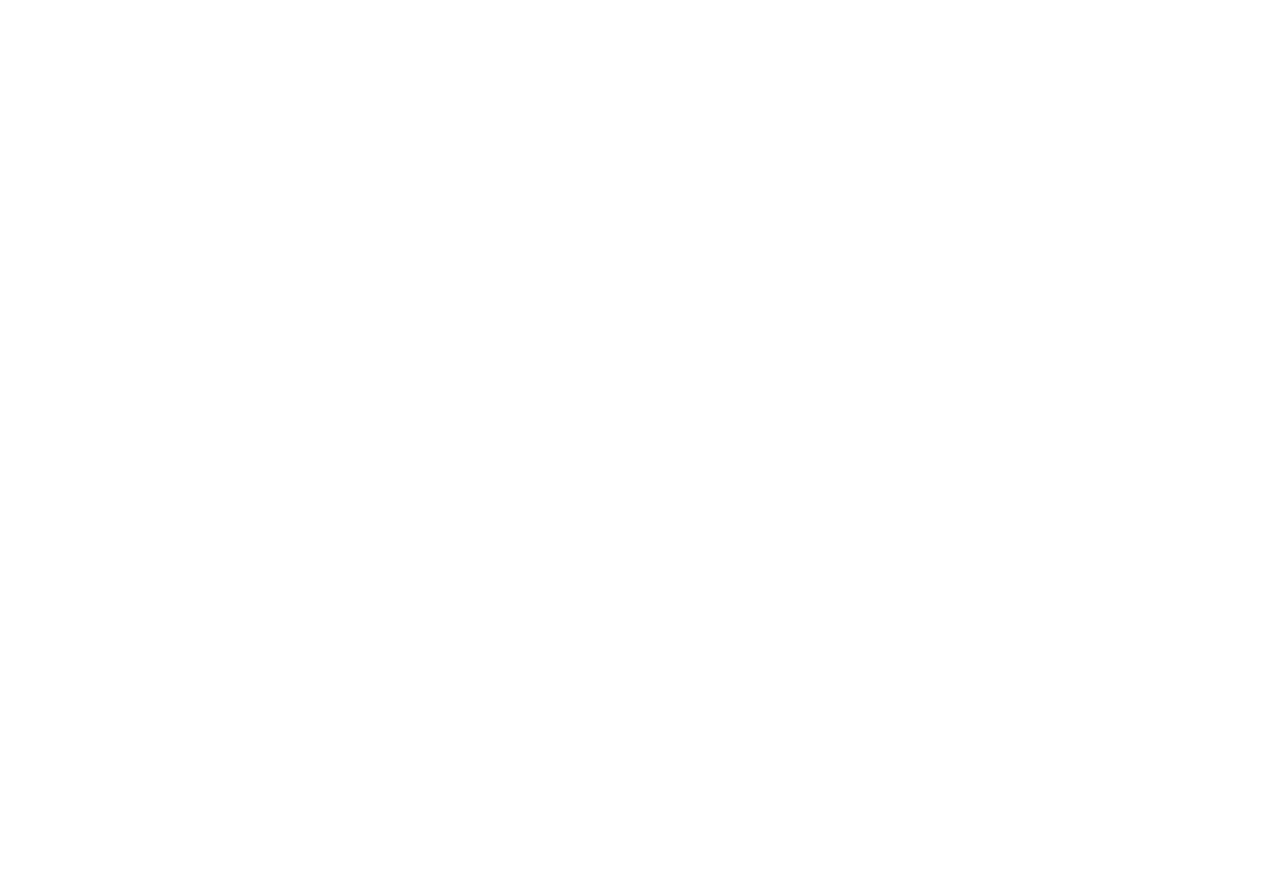
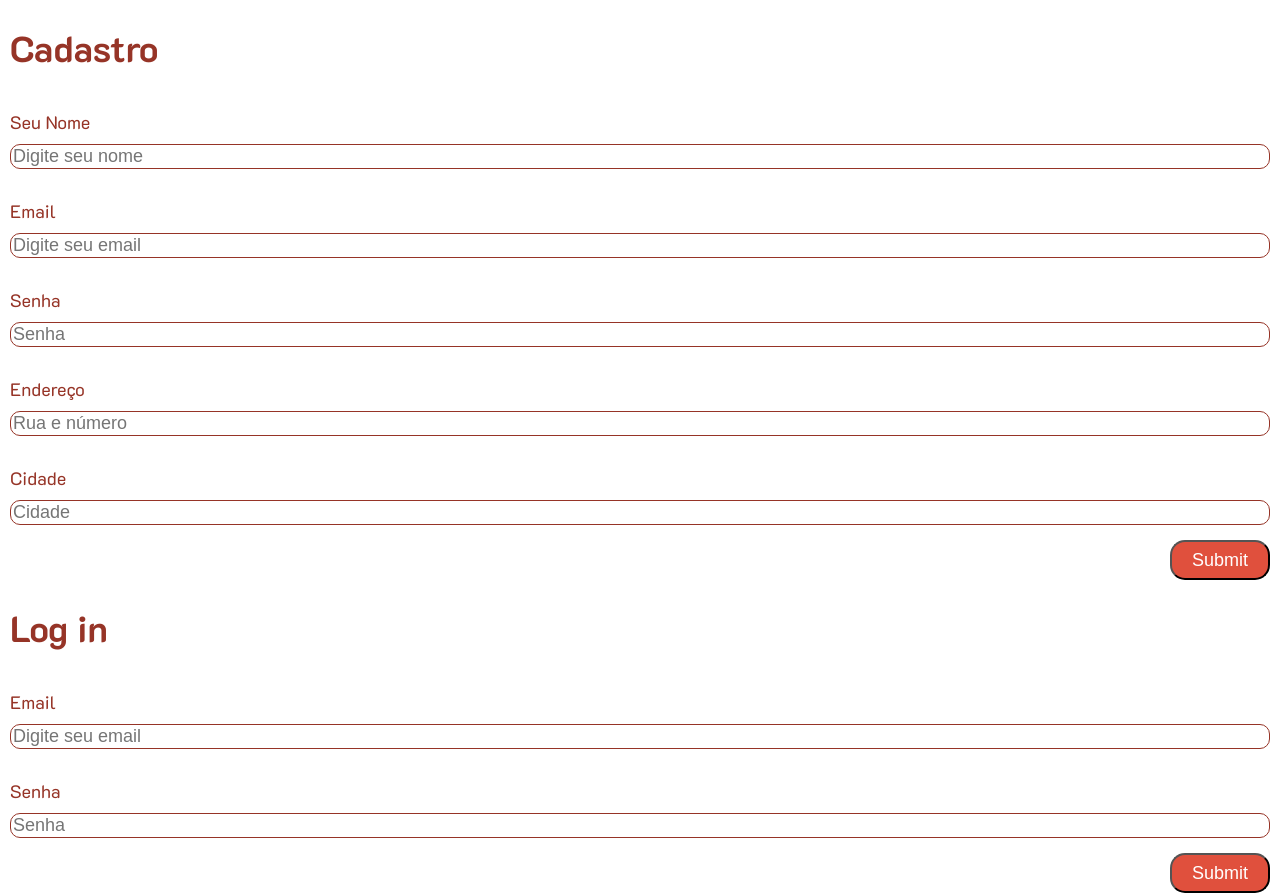
Before and after one commit to thatianaemanuelle/hackathonlaboratoria, a website: page index.html in a window 1280 px wide. Before the commit the page ends 800 px from the top, so only its background shows below. Drawn offline with nearby package versions, Linux system fonts and the light colour scheme; no server answers.

Commit message:
splash screen working

```diff
--- a/index.html
+++ b/index.html
@@ -10,7 +10,8 @@
   </head>
   <body>
     <h1 class="splash">Tempo</h1>
-    <form class="register-area">
+    <form class="signup-area">
+      <h1 class="form-title">Cadastro</h1>
       <div class="form-group">
         <label for="username">Seu Nome</label>
         <input type="email" class="form-control" id="username" aria-describedby="emailHelp" placeholder="Digite seu nome">
@@ -31,11 +32,23 @@
         <label for="inputCity">Cidade</label>
         <input type="text" class="form-control" id="inputCity" placeholder="Cidade">
       </div>
-      <button type="submit" class="btn">Submit</button>
+      <button type="submit" class="btn" id="signup-btn">Submit</button>
+    </form>
+    <form class="login-area">
+      <h1 class="form-title">Log in</h1>
+      <div class="form-group">
+        <label for="inputEmail1">Email</label>
+        <input type="email" class="form-control" id="inputEmail1" aria-describedby="emailHelp" placeholder="Digite seu email">
+      </div>
+      <div class="form-group">
+        <label for="inputPassword">Senha</label>
+        <input type="password" class="form-control" id="inputPassword" placeholder="Senha">
+      </div>
+      <button type="submit" class="btn" id="login-btn">Submit</button>
     </form>
   </body>
   <div class="weather"></div>
   <script src="https://code.jquery.com/jquery-3.3.1.min.js" crossorigin="anonymous"></script>
   <script src="https://cdnjs.cloudflare.com/ajax/libs/popper.js/1.14.3/umd/popper.min.js" crossorigin="anonymous"></script>
-  <script rel="stylesheet" href="dist/js/app.js"></script>
+  <script src="dist/js/app.js"></script>
 </html>
```
Also changed, not shown: dist/js/app.js, dist/js/firebase-app.js (added), dist/style/index.css.
